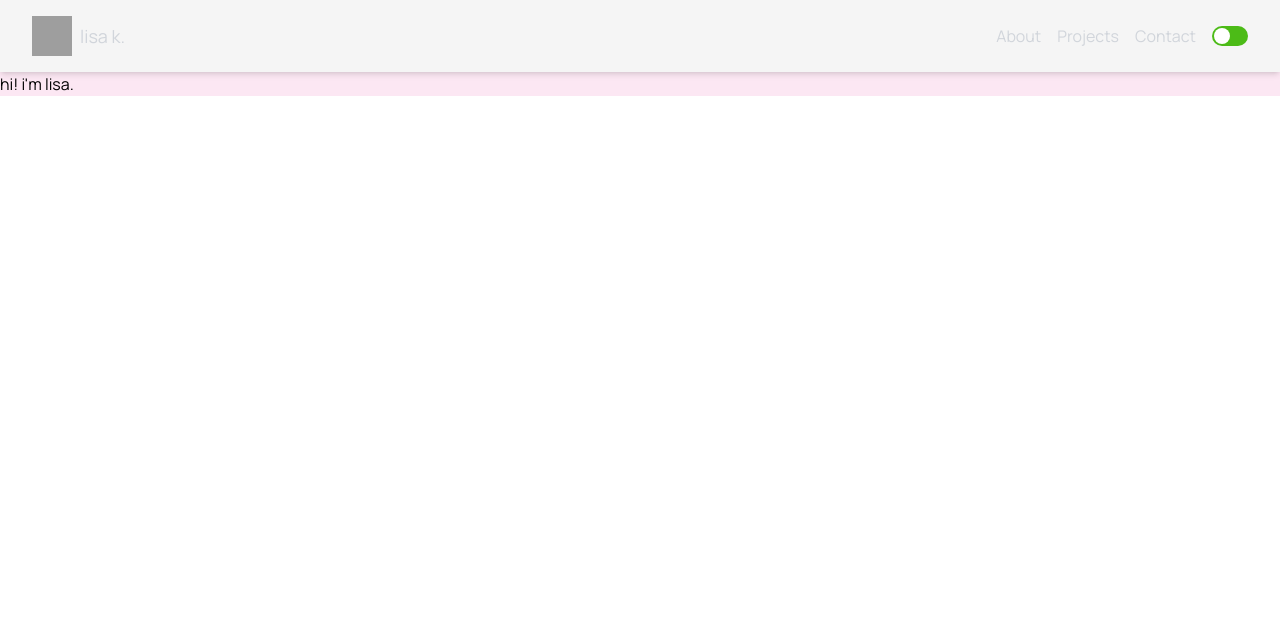
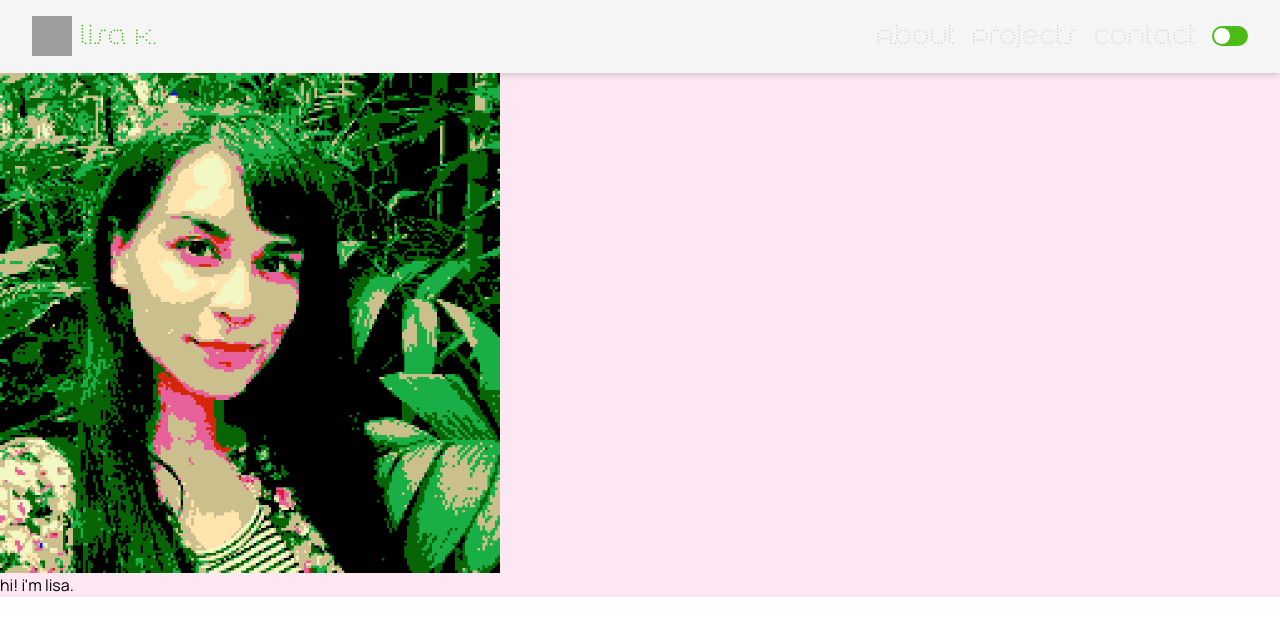
Before and after one commit to beachsideproperty/portfolio, a Next.js app: page / in a window 1280 px wide. Shown: the top 636 px of the page. Built offline with nearby package versions, Linux system fonts and the light colour scheme; grey boxes are pictures that could not be loaded.

Commit message:
changed navbar font

```diff
--- a/components/About.js
+++ b/components/About.js
@@ -1,8 +1,12 @@
 import React from 'react';
+import Image from 'next/image';
+import IconMaxi from '../images/iconmaxi.png';
 
 export default function About() {
+  console.log(IconMaxi);
   return (
     <>
+      <Image src={IconMaxi} alt='Icon Maxi' width={500} height={500} />
       <h1>hi! i'm lisa.</h1>
     </>
   );
--- a/components/Navbar.js
+++ b/components/Navbar.js
@@ -8,7 +8,7 @@ export default function Navbar() {
   console.log(router.asPath);
 
   return (
-    <nav className='bg-light-gray-100 text-kelly-green dark:bg-dark-gray-800 dark:text-hot-pink py-4 px-8 flex justify-between items-center shadow-md'>
+    <nav className='font-synthetique nav-text bg-light-gray-100 text-kelly-green dark:bg-dark-gray-800 dark:text-hot-pink py-4 px-8 flex justify-between items-center shadow-md'>
       <div className='flex items-center space-x-2'>
         <Link href='/'>
           <img
@@ -17,7 +17,7 @@ export default function Navbar() {
             className='h-10 w-10'
           />
         </Link>
-        <span className='text-lg text-gray-300 font-manrope'>lisa k.</span>
+        <span>lisa k.</span>
       </div>
       <div className='flex items-center space-x-4'>
         <Link
--- a/styles/globals.css
+++ b/styles/globals.css
@@ -8,3 +8,14 @@
   font-weight: normal;
   font-style: normal;
 }
+
+@font-face {
+  font-family: 'synthetique';
+  src: url('/fonts/synthetique.ttf') format('truetype');
+  font-weight: normal;
+  font-style: normal;
+}
+
+.nav-text {
+  font-size: 1.7rem;
+}
--- a/tailwind.config.js
+++ b/tailwind.config.js
@@ -15,6 +15,7 @@ module.exports = {
       },
       fontFamily: {
         manrope: ['manrope', 'sans-serif'],
+        synthetique: ['synthetique', 'sans-serif'],
       },
     },
   },
```
Also changed, not shown: public/fonts/synthetique.ttf (added).
